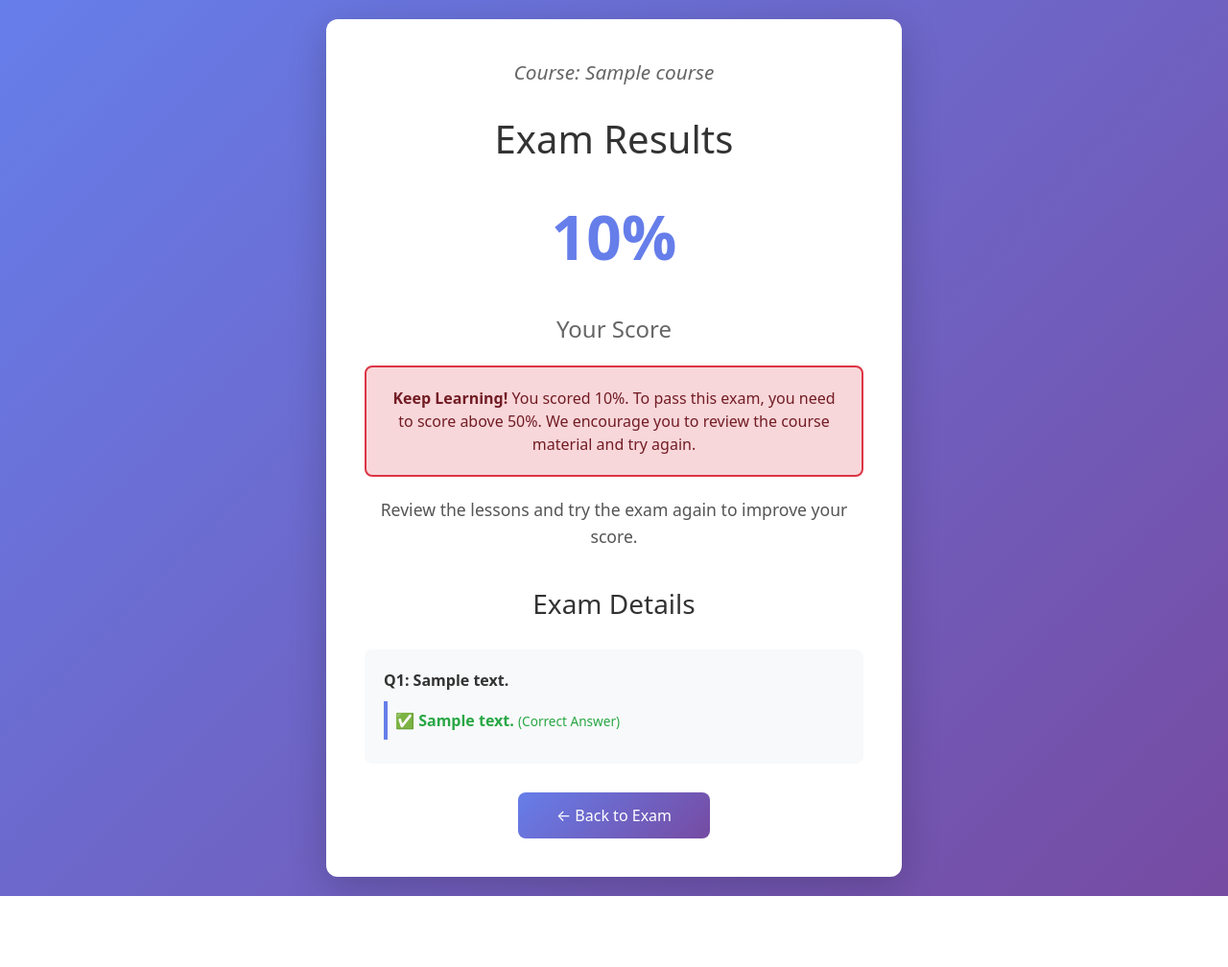
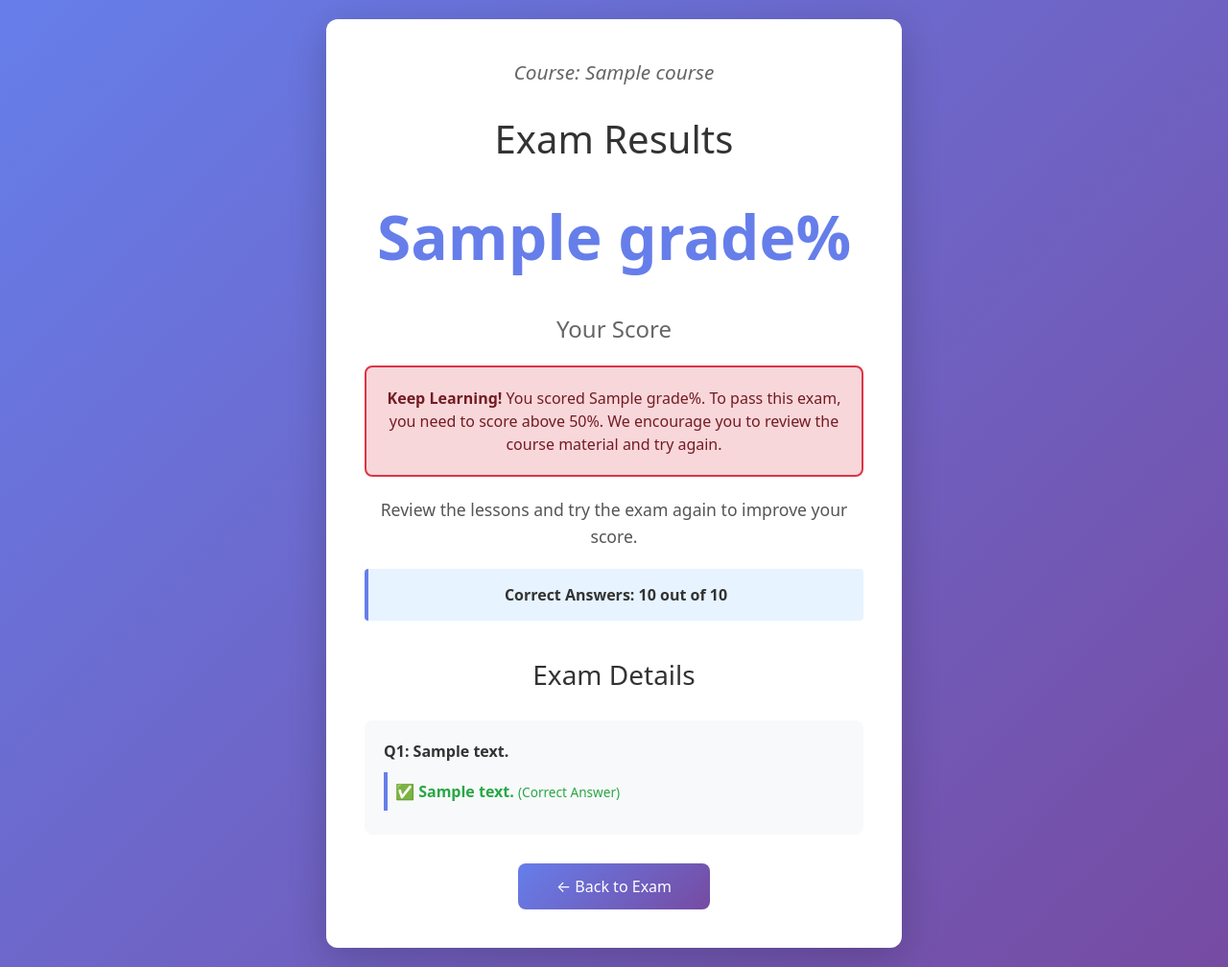
Before and after one commit to razaaquib99/onlinecourse_project, a Django app: template templates/result.html in a window 1280 px wide. Shown: the whole page at 96% size. Before the commit the page ends 934 px from the top, so only its background shows below. Run offline with Django 5.2, Linux system fonts and the light colour scheme; tables that the repository leaves empty hold one stand-in row (values such as "Sample post"); the template is opened without the code that fills it: values that come from a table or form of the project are taken from there, most other values are stand-ins (such as "Sample title", 1, 10 or a date in 2020).

Commit message:
Fix result template: display grade percentage instead of score count, add score breakdown

```diff
--- a/templates/result.html
+++ b/templates/result.html
@@ -119,7 +119,7 @@
 
         <!-- Score Display -->
         <div class="score-display">
-            {{ score }}%
+            {{ grade }}%
         </div>
 
         <!-- Score Percentage Text -->
@@ -130,11 +130,11 @@
         <!-- Feedback Message -->
         {% if passed %}
             <div class="passed-message">
-                <strong>Great Job!</strong> You have successfully passed the exam. Your score of {{ score }}% demonstrates a solid understanding of the course material. Keep up the excellent work!
+                <strong>Great Job!</strong> You have successfully passed the exam. Your score of {{ grade }}% demonstrates a solid understanding of the course material. Keep up the excellent work!
             </div>
         {% else %}
             <div class="failed-message">
-                <strong>Keep Learning!</strong> You scored {{ score }}%. To pass this exam, you need to score above 50%. We encourage you to review the course material and try again.
+                <strong>Keep Learning!</strong> You scored {{ grade }}%. To pass this exam, you need to score above 50%. We encourage you to review the course material and try again.
             </div>
         {% endif %}
 
@@ -145,6 +145,13 @@
             {% else %}
                 <p>Review the lessons and try the exam again to improve your score.</p>
             {% endif %}
+        </div>
+
+        <!-- Score Breakdown -->
+        <div style="background-color: #e7f3ff; border-left: 4px solid #667eea; padding: 15px; margin: 20px 0; border-radius: 4px;">
+            <p style="margin: 0; color: #333; font-weight: bold;">
+                Correct Answers: {{ score }} out of {{ total }}
+            </p>
         </div>
 
         <!-- Detailed Results: Questions and Answers -->
```
